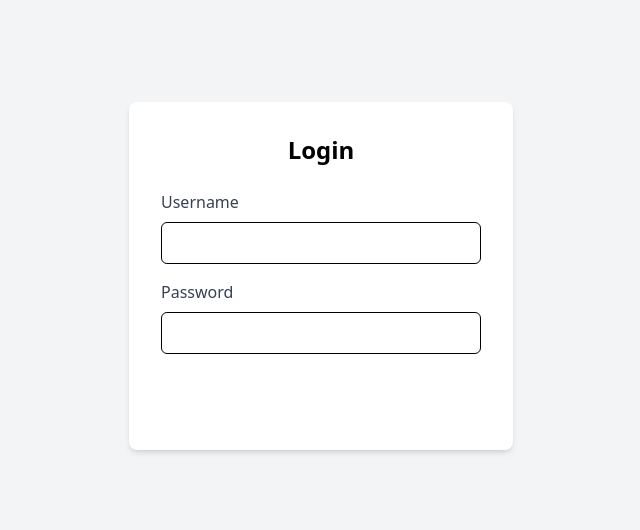
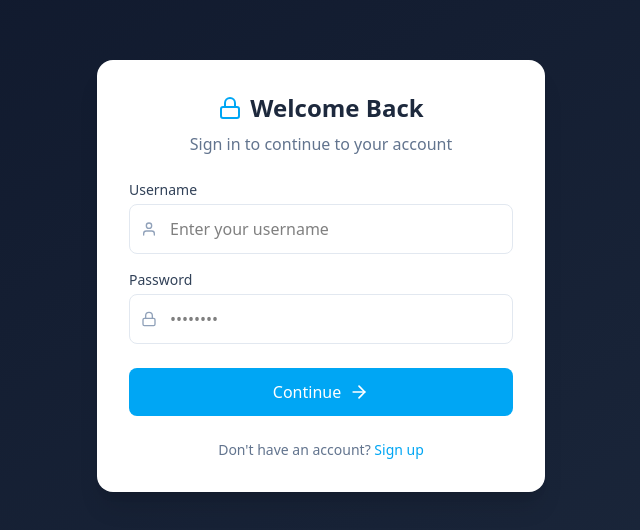
Before and after one commit to kaushalpapnai/todo, a React (Vite) app: page / in a window 1280 px wide. Shown: the part 124-654 px from the top of the page, without its empty margins (319-959 px from the left). Built offline with nearby package versions, Linux system fonts and the light colour scheme.

Commit message:
improve the styling of login

```diff
--- a/package.json
+++ b/package.json
@@ -10,16 +10,19 @@
     "preview": "vite preview"
   },
   "dependencies": {
+    "@hookform/resolvers": "^4.1.3",
     "@reduxjs/toolkit": "^2.6.1",
     "@tailwindcss/vite": "^4.0.15",
     "axios": "^1.8.4",
     "react": "^19.0.0",
     "react-dom": "^19.0.0",
+    "react-hook-form": "^7.54.2",
     "react-icons": "^5.5.0",
     "react-redux": "^9.2.0",
     "react-router-dom": "^7.4.0",
     "redux": "^5.0.1",
-    "redux-thunk": "^3.1.0"
+    "redux-thunk": "^3.1.0",
+    "zod": "^3.24.2"
   },
   "devDependencies": {
     "@eslint/js": "^9.21.0",
--- a/src/components/Login.jsx
+++ b/src/components/Login.jsx
@@ -1,62 +1,129 @@
-import React, { useState } from 'react';
+import React from 'react';
+import { useForm } from 'react-hook-form';
+import { zodResolver } from '@hookform/resolvers/zod';
+import * as z from 'zod';
 import { useDispatch } from 'react-redux';
 import { login } from '../store/slices/authSlice';
 import { useNavigate } from 'react-router-dom';
+import { FiLock, FiUser, FiArrowRight } from 'react-icons/fi';
+
+// Zod validation schema
+const loginSchema = z.object({
+  username: z.string()
+    .min(3, 'Username is required')
+    .max(15, 'Username must be less than 20 characters'),
+  password: z.string()
+    .min(6, 'Password must be at least 6 characters')
+    .max(30, 'Password must be less than 30 characters')
+});
 
 const Login = () => {
-  const [username, setUsername] = useState('');
-  const [password, setPassword] = useState('');
   const dispatch = useDispatch();
-  const navigate = useNavigate()
+  const navigate = useNavigate();
+  const {
+    register,
+    handleSubmit,
+    formState: { errors }
+  } = useForm({
+    resolver: zodResolver(loginSchema)
+  });
 
-  const handleLogin = (e) => {
-    e.preventDefault();
-    // Simple mock authentication
-    if (username && password) {
-      dispatch(login({ username }));
-    }
-    navigate('/todo')
+  const onSubmit = (data) => {
+    dispatch(login({ username: data.username }));
+    navigate('/todo');
   };
 
   return (
-    <div className="min-h-screen flex items-center justify-center bg-gray-100">
-      <div className="bg-white p-8 rounded-lg shadow-md w-96">
-        <h2 className="text-2xl font-bold mb-6 text-center">Login</h2>
-        <form onSubmit={handleLogin}>
-          <div className="mb-4">
-            <label className="block text-gray-700 mb-2" htmlFor="username">
+    <div className="min-h-screen flex items-center justify-center bg-gradient-to-br from-slate-900 to-slate-800 px-4 sm:px-6 lg:px-8">
+      <form onSubmit={handleSubmit(onSubmit)} className="bg-white rounded-2xl shadow-xl w-full max-w-md p-6 sm:p-8 space-y-6">
+        {/* Header Section */}
+        <div className="text-center space-y-2">
+          <div className="inline-flex items-center gap-2">
+            <FiLock className="w-6 h-6 text-sky-500" />
+            <h1 className="text-2xl font-bold text-slate-800">Welcome Back</h1>
+          </div>
+          <p className="text-slate-500">Sign in to continue to your account</p>
+        </div>
+
+        {/* Form Fields */}
+        <div className="space-y-4">
+          {/* Username Field */}
+          <div>
+            <label htmlFor="username" className="block text-sm font-medium text-slate-700 mb-1">
               Username
             </label>
+            <div className="relative">
+              <FiUser className="absolute left-3 top-1/2 -translate-y-1/2 w-4 h-4 text-slate-400" />
               <input
+                id="username"
                 type="text"
-              id="username"
-              value={username}
-              onChange={(e) => setUsername(e.target.value)}
-              className="w-full px-3 py-2 border rounded-md focus:outline-none focus:ring-2 focus:ring-primary"
-              required
+                {...register('username')}
+                className={`w-full pl-10 pr-4 py-2 sm:py-3 rounded-lg border ${
+                  errors.username
+                    ? 'border-red-300 focus:border-red-500'
+                    : 'border-slate-200 focus:border-sky-500'
+                } focus:ring-2 focus:ring-sky-200 transition-colors`}
+                placeholder="Enter your username"
               />
             </div>
-          <div className="mb-6">
-            <label className="block text-gray-700 mb-2" htmlFor="password">
+            {errors.username && (
+              <p className="text-red-500 text-sm mt-1">
+                {errors.username.message}
+              </p>
+            )}
+          </div>
+
+          {/* Password Field */}
+          <div>
+            <label htmlFor="password" className="block text-sm font-medium text-slate-700 mb-1">
               Password
             </label>
+            <div className="relative">
+              <FiLock className="absolute left-3 top-1/2 -translate-y-1/2 w-4 h-4 text-slate-400" />
               <input
+                id="password"
                 type="password"
-              id="password"
-              value={password}
-              onChange={(e) => setPassword(e.target.value)}
-              className="w-full px-3 py-2 border rounded-md focus:outline-none focus:ring-2 focus:ring-primary"
-              required
+                {...register('password')}
+                className={`w-full pl-10 pr-4 py-2 sm:py-3 rounded-lg border ${
+                  errors.password
+                    ? 'border-red-300 focus:border-red-500'
+                    : 'border-slate-200 focus:border-sky-500'
+                } focus:ring-2 focus:ring-sky-200 transition-colors`}
+                placeholder="••••••••"
               />
             </div>
+            {errors.password && (
+              <p className="text-red-500 text-sm mt-1">
+                {errors.password.message}
+              </p>
+            )}
+          </div>
+        </div>
+
+        {/* Submit Button */}
         <button
           type="submit"
-            className="w-full bg-primary text-white py-2 rounded-md hover:bg-blue-600 transition duration-300"
+          className="w-full flex items-center justify-center gap-2 bg-sky-500 hover:bg-sky-600 text-white py-2 sm:py-3 px-4 rounded-lg transition-colors"
         >
-            Login
+          Continue
+          <FiArrowRight className="w-5 h-5" />
         </button>
+
+        {/* Footer Links */}
+        <div className="text-center text-sm text-slate-500">
+          Don't have an account?{' '}
+          <a
+            href="#"
+            className="text-sky-500 hover:text-sky-600 font-medium transition-colors"
+            onClick={(e) => {
+              e.preventDefault();
+              // navigate('/register');
+            }}
+          >
+            Sign up
+          </a>
+        </div>
       </form>
-      </div>
     </div>
   );
 };
```
Also changed, not shown: src/components/TodoApp.jsx (+27 -27 lines), 1 other file (tests, documents, lock files or other folders). Lines whose indentation alone changed are shown as unchanged.
